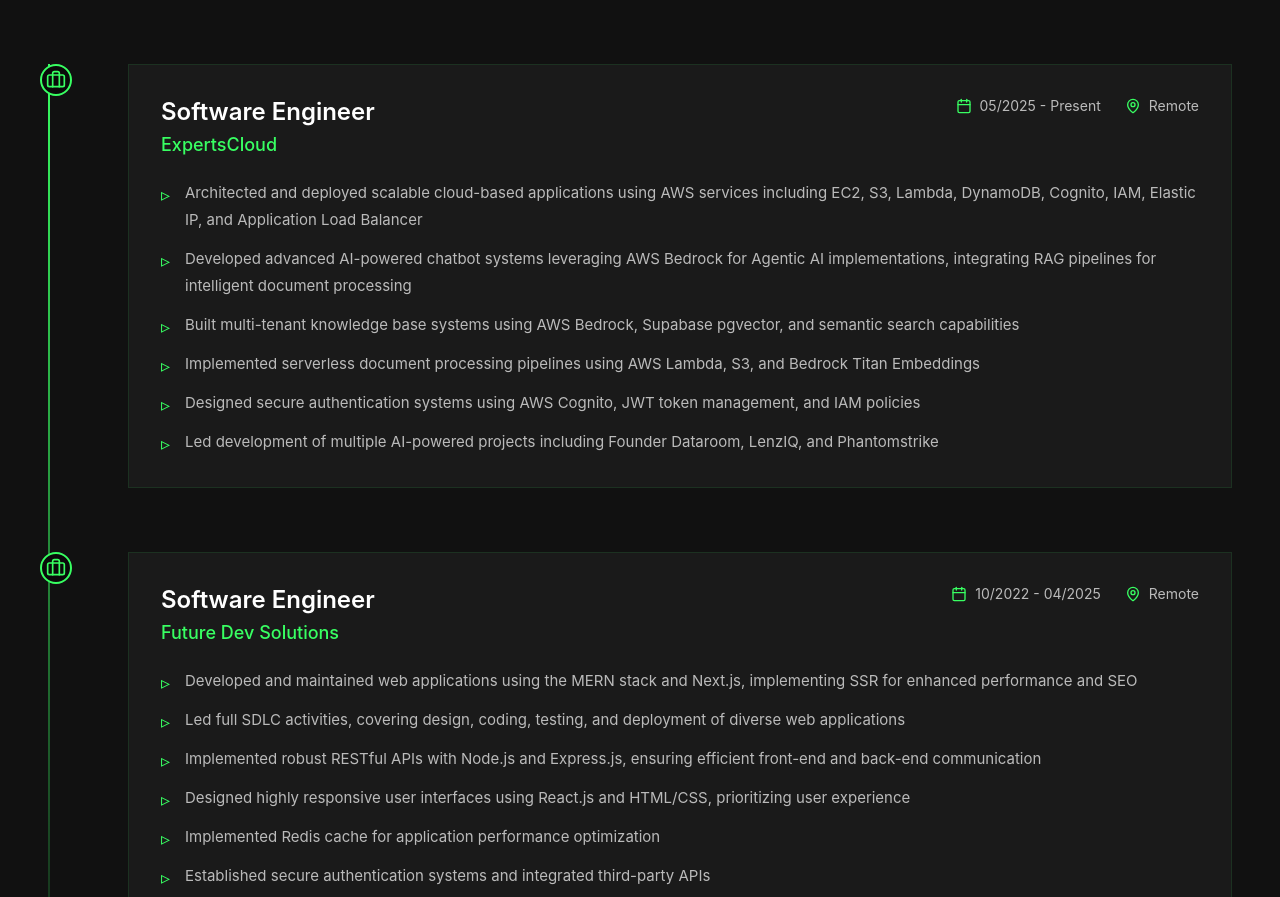
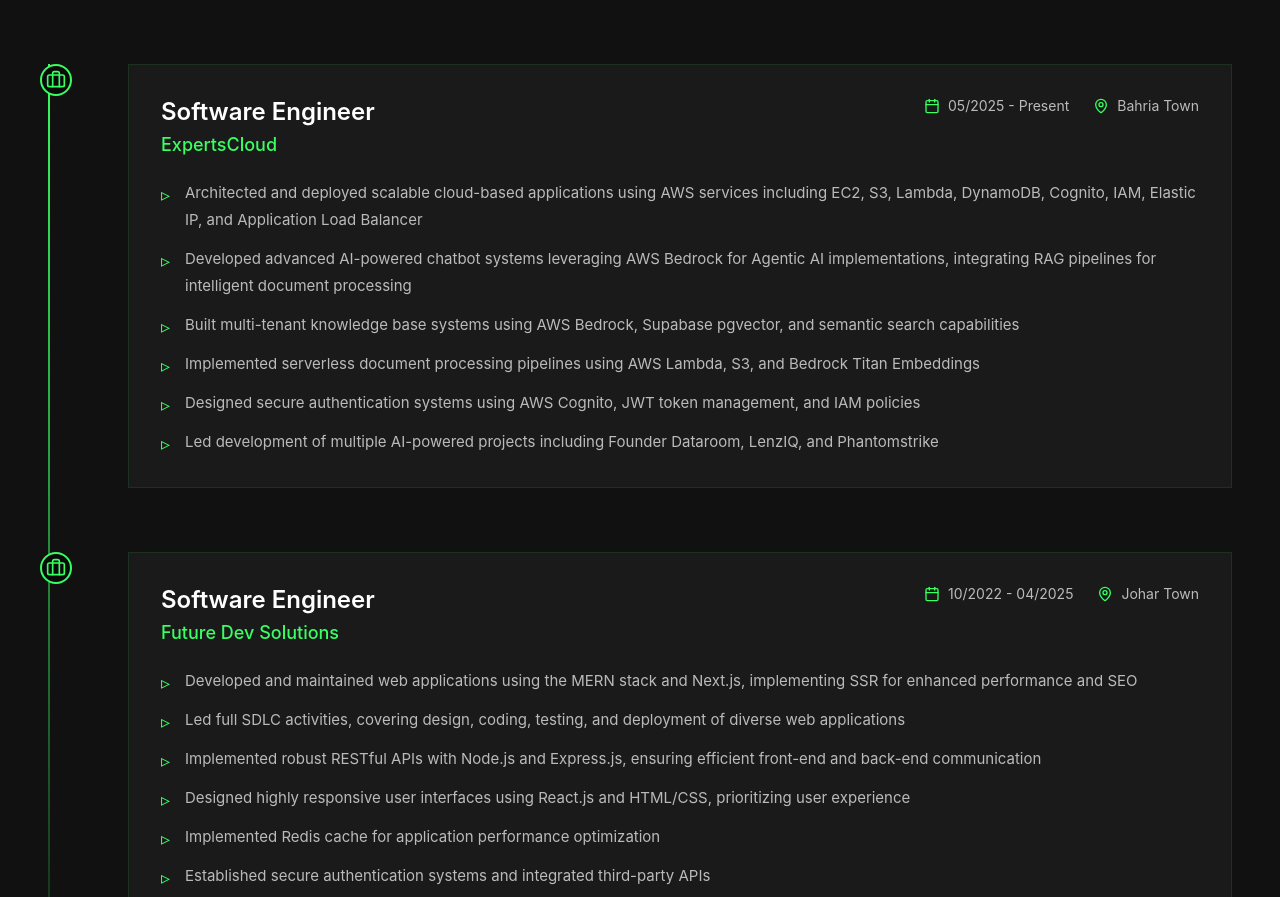
Before and after one commit to Junaid-JnZ/portfolio, a React (Vite) app: page / in a window 1280 px wide. Shown: the part 1051-1948 px from the top of the page. Built offline with nearby package versions, Linux system fonts and the light colour scheme.

Commit message:
update data

```diff
--- a/src/data/mock.js
+++ b/src/data/mock.js
@@ -15,7 +15,7 @@
       role: 'Software Engineer',
       company: 'ExpertsCloud',
       duration: '05/2025 - Present',
-      location: 'Remote',
+      location: 'Bahria Town',
       achievements: [
         'Architected and deployed scalable cloud-based applications using AWS services including EC2, S3, Lambda, DynamoDB, Cognito, IAM, Elastic IP, and Application Load Balancer',
         'Developed advanced AI-powered chatbot systems leveraging AWS Bedrock for Agentic AI implementations, integrating RAG pipelines for intelligent document processing',
@@ -29,7 +29,7 @@
       role: 'Software Engineer',
       company: 'Future Dev Solutions',
       duration: '10/2022 - 04/2025',
-      location: 'Remote',
+      location: 'Johar Town',
       achievements: [
         'Developed and maintained web applications using the MERN stack and Next.js, implementing SSR for enhanced performance and SEO',
         'Led full SDLC activities, covering design, coding, testing, and deployment of diverse web applications',
```
